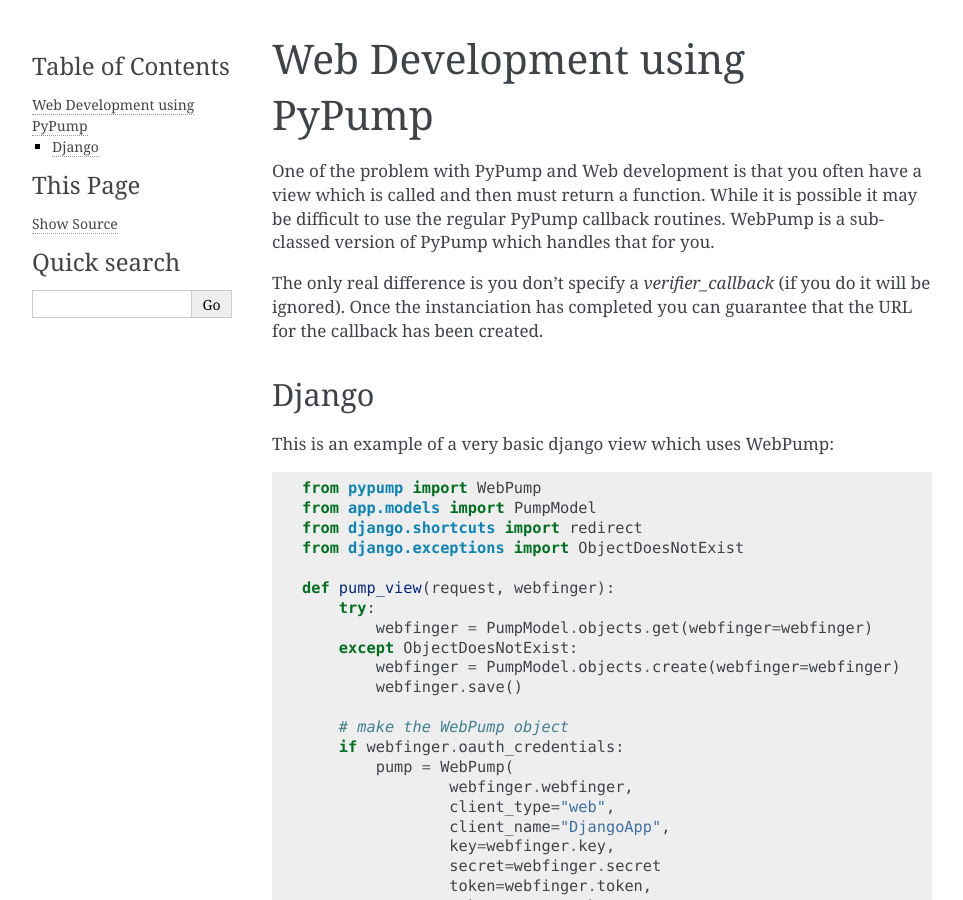
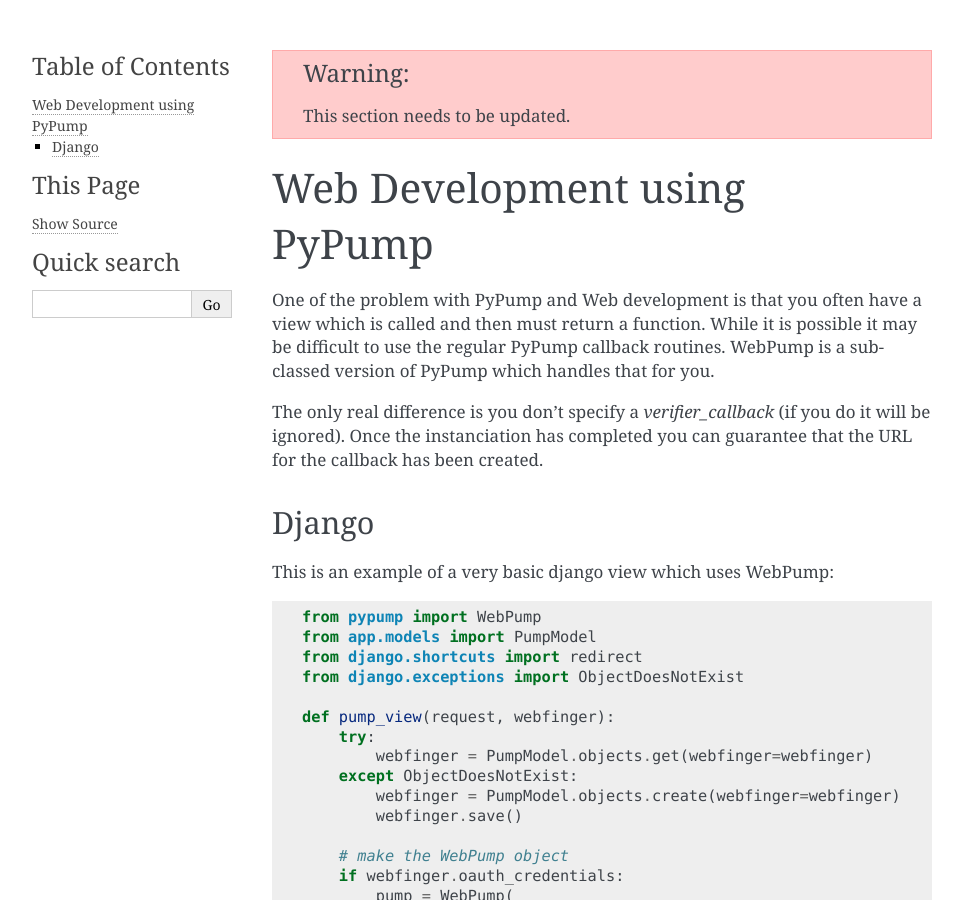
Before and after one commit to tsyesika/PyPump, a Sphinx documentation site: the page built from docs/gettingstarted/webpump.rst, in a window 1280 px wide and 900 px high. Shown: the whole window, without its empty margins (148-1111 px from the left). Built offline with Sphinx 7.4.7, drawn with Linux system fonts in a browser that asks for light colours.

Commit message:
Add warning about outdated docs

```diff
--- a/docs/gettingstarted/webpump.rst
+++ b/docs/gettingstarted/webpump.rst
@@ -1,3 +1,8 @@
+.. warning::
+
+    This section needs to be updated.
+
+
 Web Development using PyPump
 ============================
 
```
